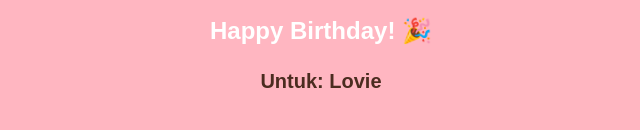
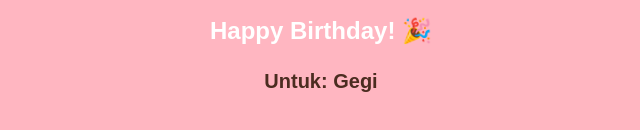
Before and after one commit to revahardiana/birthday-cake, a plain HTML site: page index.html in a window 1280 px wide. Shown: the part 418-548 px from the top of the page, 319-959 px from the left. Drawn offline with Linux system fonts and the light colour scheme.

Commit message:
Update index.html

```diff
--- a/index.html
+++ b/index.html
@@ -100,6 +100,7 @@
     </div>
   </div>
   <h2>Happy Birthday! 🎉</h2>
-  <p>Untuk: <span id="nama">Lovie</span></p>
+  <p>Untuk: <span id="nama">Gegi</span></p>
 </body>
+
 </html>
```
